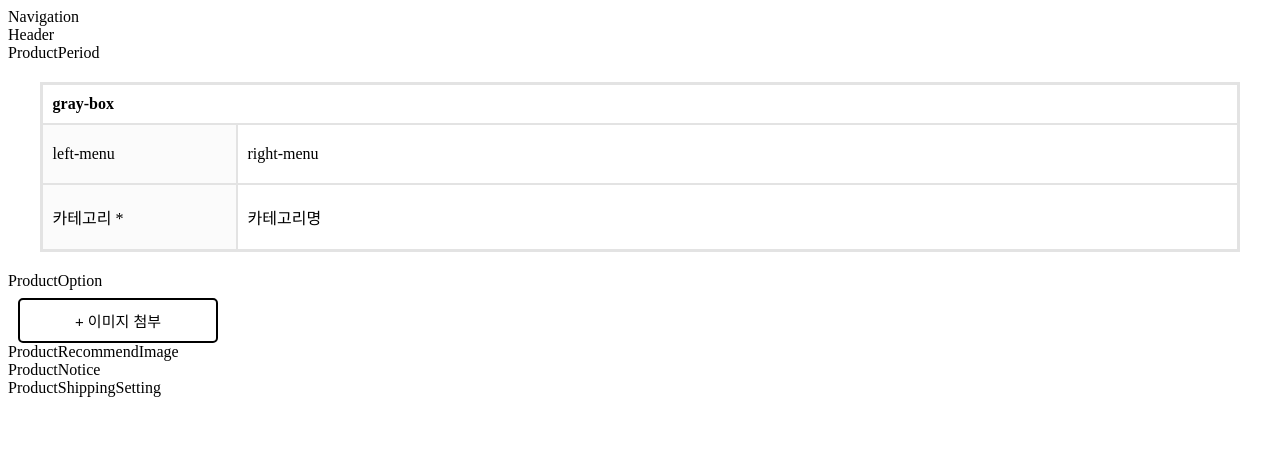
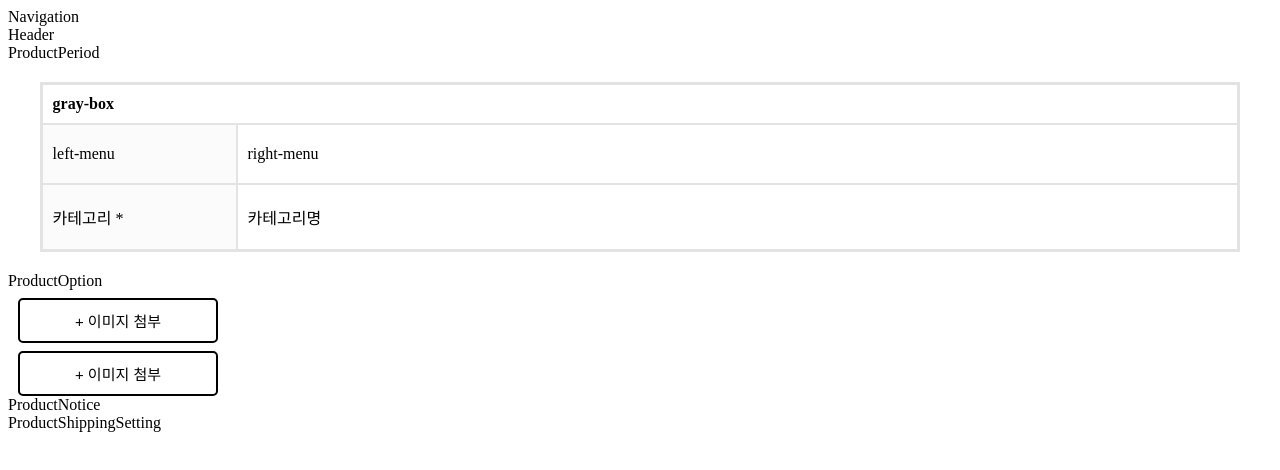
Before and after one commit to PreOnBoarding-Team17/Week1_Product_Registration, a React (Create React App) app: page / in a window 1280 px wide. Shown: the top 470 px of the page. Built offline with nearby package versions, Linux system fonts and the light colour scheme.

Commit message:
add: 이미지 업로드 및 삭제 컴포넌트 재사용

```diff
--- a/src/Components/ProductRecommendImage/index.jsx
+++ b/src/Components/ProductRecommendImage/index.jsx
@@ -1,7 +1,12 @@
 import React from "react";
+import ProductImageUploader from "Components/ProductIntroImage/ProductImageUploader";
 
 function ProductRecommendImage() {
-  return <div>ProductRecommendImage</div>;
+  return (
+    <div>
+      <ProductImageUploader />
+    </div>
+  );
 }
 
 export default ProductRecommendImage;
```
